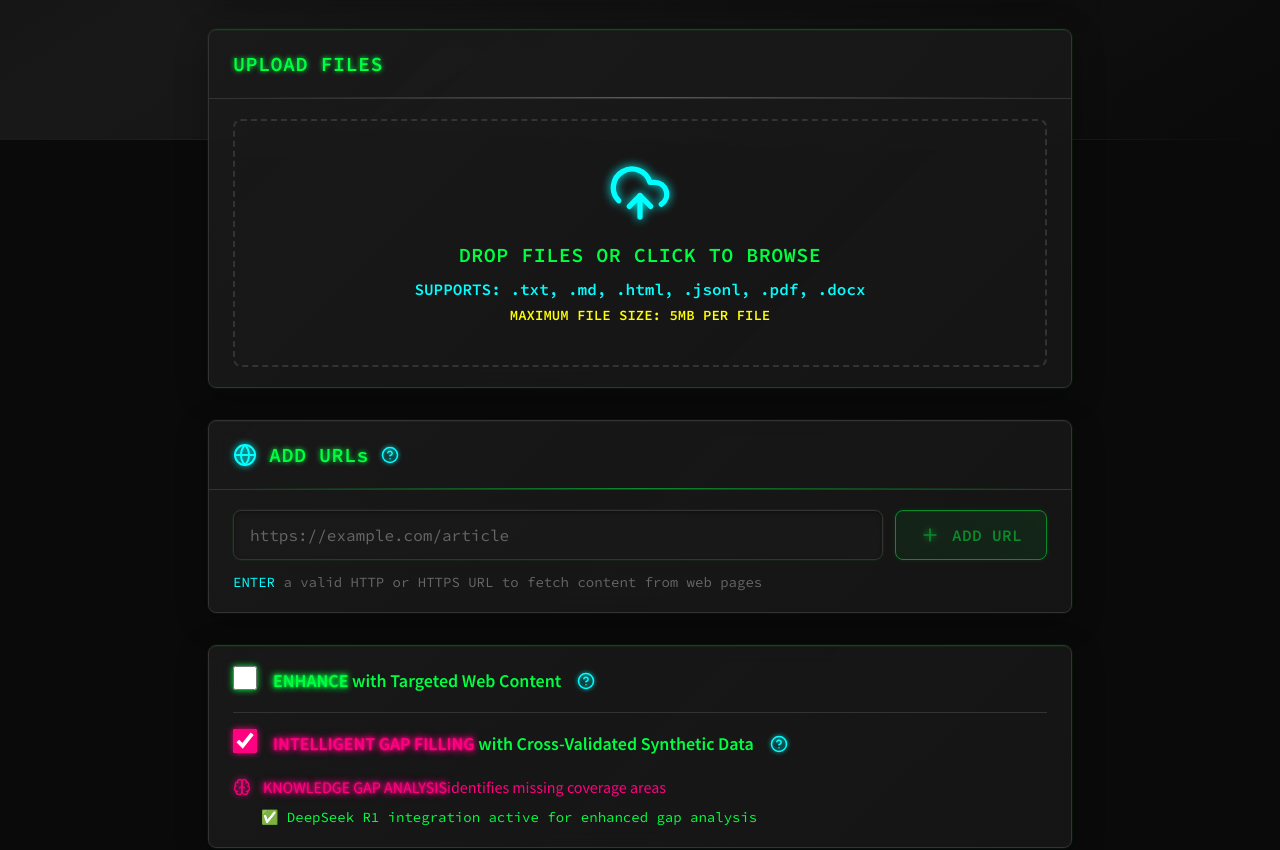
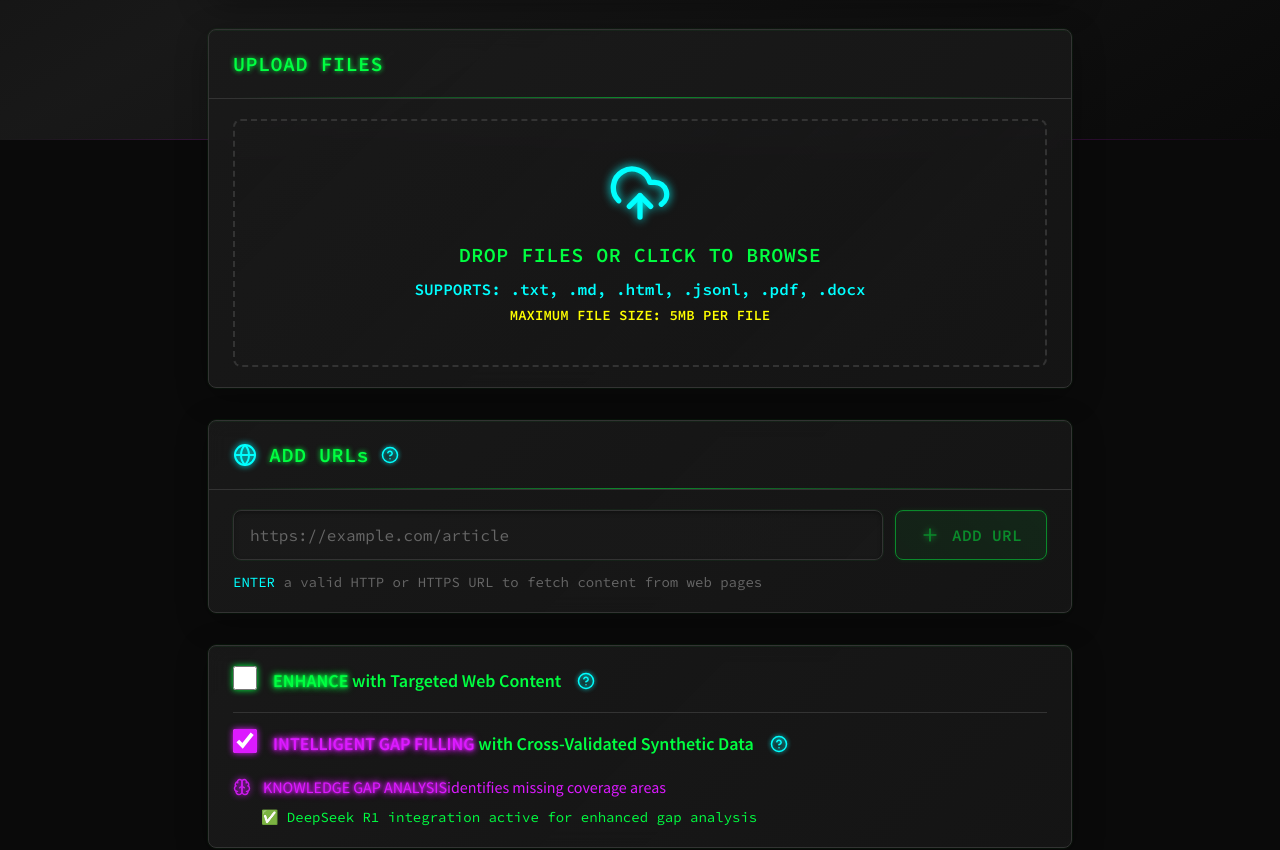
Before and after one commit to xBruceTheGoose/fine_format, a React (Vite) app: page / in a window 1280 px wide. Shown: the part 660-1510 px from the top of the page. Built offline with nearby package versions, Linux system fonts and the light colour scheme.

Commit message:
Replace Red Accent Color with Purple (#dc1aff)

```diff
--- a/index.html
+++ b/index.html
@@ -15,7 +15,7 @@
               light: '#39FF6B',
               dark: '#00CC33',
             },
-            secondary: '#FF0080',
+            secondary: '#dc1aff',
             accent: '#00FFFF',
             warning: '#FFFF00',
             error: '#FF4444',
@@ -101,7 +101,7 @@
       background:
         radial-gradient(circle at 20% 80%, rgba(0, 255, 65, 0.05) 0%, transparent 50%),
         radial-gradient(circle at 80% 20%, rgba(0, 255, 255, 0.05) 0%, transparent 50%),
-        radial-gradient(circle at 40% 40%, rgba(255, 0, 128, 0.05) 0%, transparent 50%);
+        radial-gradient(circle at 40% 40%, rgba(220, 26, 255, 0.05) 0%, transparent 50%);
       pointer-events: none;
       z-index: -1;
     }
@@ -123,7 +123,7 @@
 
     .glitch::before {
       animation: glitch-1 0.5s infinite;
-      color: #FF0080;
+      color: #dc1aff;
       z-index: -1;
     }
 
--- a/src/App.tsx
+++ b/src/App.tsx
@@ -262,8 +262,8 @@ const App: React.FC = () => {
                       disabled={isProcessing || !isGeminiReady}
                       className="h-6 w-6 rounded border-2 border-secondary bg-surface text-secondary focus:ring-secondary focus:ring-2 focus:ring-offset-0 disabled:opacity-50"
                       style={{
-                        accentColor: '#FF0080',
-                        filter: 'drop-shadow(0 0 3px #FF0080)'
+                        accentColor: '#dc1aff',
+                        filter: 'drop-shadow(0 0 3px #dc1aff)'
                       }}
                     />
                   </div>
@@ -276,7 +276,7 @@ const App: React.FC = () => {
                   <div className="mt-4 space-y-2">
                     <div className="flex items-center text-secondary font-medium">
                       <Brain size={18} className="mr-3 animate-pulse" style={{
-                        filter: 'drop-shadow(0 0 3px #FF0080)'
+                        filter: 'drop-shadow(0 0 3px #dc1aff)'
                       }} />
                       <span className="neon-text-secondary">KNOWLEDGE GAP ANALYSIS</span> identifies missing coverage areas
                     </div>
--- a/src/components/DatasetPreview.tsx
+++ b/src/components/DatasetPreview.tsx
@@ -155,7 +155,7 @@ export const DatasetPreview: React.FC<DatasetPreviewProps> = ({
                     <p className="text-secondary font-bold text-2xl font-mono">{validatedPairCount}</p>
                     <p className="text-secondary font-semibold font-mono tracking-wide">SYNTHETIC PAIRS</p>
                   </div>
-                  <Zap size={32} className="text-secondary" style={{ filter: 'drop-shadow(0 0 5px #FF0080)' }} />
+                  <Zap size={32} className="text-secondary" style={{ filter: 'drop-shadow(0 0 5px #dc1aff)' }} />
                 </div>
               </div>
             )}
@@ -165,7 +165,7 @@ export const DatasetPreview: React.FC<DatasetPreviewProps> = ({
           {syntheticPairCount > 0 && (
             <div className="mb-8 p-4 bg-surface/30 rounded-lg border border-border">
               <h4 className="text-lg font-bold text-primary mb-3 flex items-center font-mono tracking-wide">
-                <Brain size={20} className="mr-3 text-secondary" style={{ filter: 'drop-shadow(0 0 3px #FF0080)' }} />
+                <Brain size={20} className="mr-3 text-secondary" style={{ filter: 'drop-shadow(0 0 3px #dc1aff)' }} />
                 DATASET COMPOSITION
               </h4>
               <div className="grid grid-cols-1 md:grid-cols-3 gap-4 text-sm font-mono">
@@ -189,7 +189,7 @@ export const DatasetPreview: React.FC<DatasetPreviewProps> = ({
           {identifiedGaps.length > 0 && (
             <div className="mb-8">
               <h4 className="text-xl font-bold text-primary mb-4 flex items-center font-mono tracking-wide">
-                <Brain size={24} className="mr-3 text-secondary" style={{ filter: 'drop-shadow(0 0 3px #FF0080)' }} />
+                <Brain size={24} className="mr-3 text-secondary" style={{ filter: 'drop-shadow(0 0 3px #dc1aff)' }} />
                 KNOWLEDGE GAPS ADDRESSED ({identifiedGaps.length})
               </h4>
               <div className="space-y-3">
@@ -198,7 +198,7 @@ export const DatasetPreview: React.FC<DatasetPreviewProps> = ({
                     key={gap.id}
                     className="p-4 bg-surface/50 rounded-lg border border-border"
                     style={{
-                      background: 'linear-gradient(135deg, rgba(255, 0, 128, 0.05), rgba(255, 0, 128, 0.02))'
+                      background: 'linear-gradient(135deg, rgba(220, 26, 255, 0.05), rgba(220, 26, 255, 0.02))'
                     }}
                   >
                     <div className="flex items-start justify-between">
@@ -294,7 +294,7 @@ export const DatasetPreview: React.FC<DatasetPreviewProps> = ({
                   </div>
                 </div>
                 <div className="flex items-start">
-                  <Bot size={24} className="text-secondary mr-3 mt-1 flex-shrink-0" style={{ filter: 'drop-shadow(0 0 3px #FF0080)' }} />
+                  <Bot size={24} className="text-secondary mr-3 mt-1 flex-shrink-0" style={{ filter: 'drop-shadow(0 0 3px #dc1aff)' }} />
                   <div>
                     <p className="font-bold text-foreground font-mono tracking-wide">ANSWER:</p>
                     <p className="text-foreground font-mono mt-2 leading-relaxed">{pair.model}</p>
--- a/src/components/ui/Alert.tsx
+++ b/src/components/ui/Alert.tsx
@@ -44,7 +44,7 @@ export const Alert: React.FC<AlertProps> = ({
       }} />
       <div className="flex-grow">
         {title && (
-          <h4 className="font-bold mb-2 text-lg tracking-wide\" style={{
+          <h4 className="font-bold mb-2 text-lg tracking-wide" style={{
             textShadow: '0 0 3px currentColor'
           }}>
             {title}
--- a/src/index.css
+++ b/src/index.css
@@ -90,11 +90,11 @@
   }
 
   .neon-text-secondary {
-    color: #FF0080;
+    color: #dc1aff;
     text-shadow:
-      0 0 3px #FF0080,
-      0 0 6px #FF0080,
-      0 0 9px #FF0080;
+      0 0 3px #dc1aff,
+      0 0 6px #dc1aff,
+      0 0 9px #dc1aff;
   }
 
   .neon-text-accent {
@@ -147,9 +147,9 @@
   }
 
   .cyber-alert-error {
-    background: linear-gradient(135deg, rgba(255, 0, 128, 0.08), rgba(255, 0, 128, 0.04));
-    border-color: #FF0080;
-    box-shadow: 0 0 5px rgba(255, 0, 128, 0.2);
+    background: linear-gradient(135deg, rgba(220, 26, 255, 0.08), rgba(220, 26, 255, 0.04));
+    border-color: #dc1aff;
+    box-shadow: 0 0 5px rgba(220, 26, 255, 0.2);
   }
 
   .cyber-alert-warning {
--- a/tailwind.config.js
+++ b/tailwind.config.js
@@ -12,10 +12,10 @@ export default {
           light: '#39FF6B',
           dark: '#00CC33',
         },
-        secondary: '#FF0080',
+        secondary: '#dc1aff',
         accent: '#00FFFF',
         warning: '#FFFF00',
-        error: '#FF0080',
+        error: '#dc1aff',
         success: '#00FF41',
         background: '#0A0A0A',
         surface: '#1A1A1A',
```
